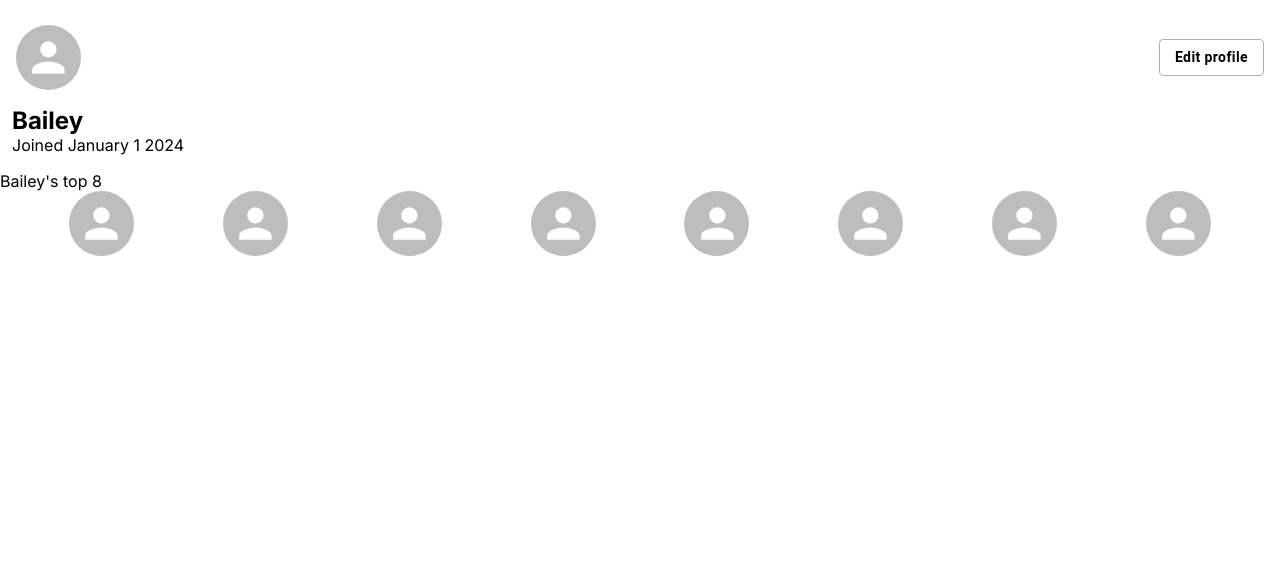
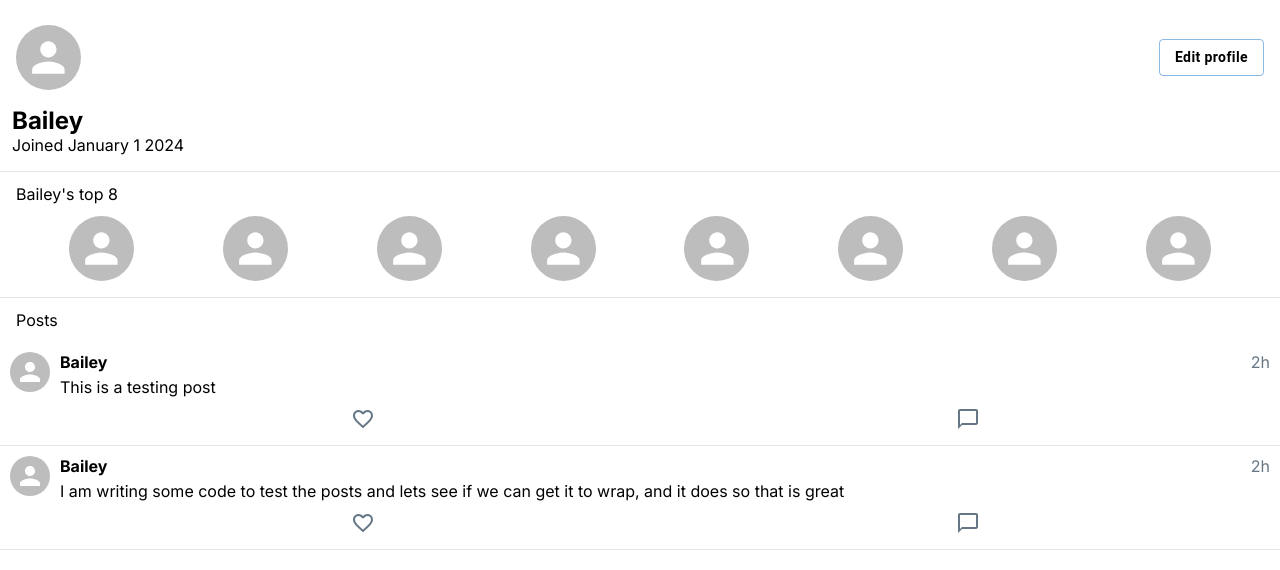
Before and after one commit to BaileyM96/Social-Media, a Next.js app in the folder socialmedia/: page /Components/Profile in a window 1280 px wide. Shown: the top 570 px of the page. Built offline with nearby package versions, Linux system fonts and the light colour scheme.

Commit message:
Created the basic design for the profile page and made the posts look more like x

```diff
--- a/socialmedia/src/app/Components/Profile/page.js
+++ b/socialmedia/src/app/Components/Profile/page.js
@@ -1,7 +1,12 @@
 'use client';
 import { StyledProfileHeader, StyledProfileAvatar, StyledEditProfileButton, StyledUserInfoContainer,
-StyledTopFriendsContainer, StyledTopFriendsHeader
+StyledTopFriendsContainer, StyledTopFriendsHeader, StyledPostsContainer, PostHeaderContainer,
+PostHeader, UserName, StyledPostTime, PostText, Actions
 } from "./profile.styled"
+
+import { StyledAvatar } from "@/app/home/home.styled";
+import FavoriteBorderIcon from '@mui/icons-material/FavoriteBorder';
+import ChatBubbleOutlineIcon from '@mui/icons-material/ChatBubbleOutline';
 
 export default function Profile() {
     return (
@@ -27,6 +32,37 @@ export default function Profile() {
             <StyledProfileAvatar />
             <StyledProfileAvatar />
         </StyledTopFriendsContainer>
+
+        <StyledTopFriendsHeader>Posts</StyledTopFriendsHeader>
+        <StyledPostsContainer>
+            <StyledAvatar />
+            <PostHeaderContainer>
+                <PostHeader>
+                    <UserName>Bailey</UserName>
+                    <StyledPostTime>2h</StyledPostTime>
+                </PostHeader>
+                <PostText>This is a testing post</PostText>
+                <Actions>
+                    <span><FavoriteBorderIcon /></span>
+                    <span><ChatBubbleOutlineIcon /></span>
+                </Actions>
+            </PostHeaderContainer>
+        </StyledPostsContainer>
+
+        <StyledPostsContainer>
+            <StyledAvatar />
+            <PostHeaderContainer>
+                <PostHeader>
+                    <UserName>Bailey</UserName>
+                    <StyledPostTime>2h</StyledPostTime>
+                </PostHeader>
+                <PostText>I am writing some code to test the posts and lets see if we can get it to wrap, and it does so that is great</PostText>
+                <Actions>
+                    <span><FavoriteBorderIcon /></span>
+                    <span><ChatBubbleOutlineIcon /></span>
+                </Actions>
+            </PostHeaderContainer>
+        </StyledPostsContainer>
         </>
     )
 }
--- a/socialmedia/src/app/Components/Profile/profile.styled.js
+++ b/socialmedia/src/app/Components/Profile/profile.styled.js
@@ -31,6 +31,7 @@ align-items: stretch;
 padding-left: 12px;
 padding-right: 16px;
 padding-bottom: 16px;
+border-bottom: 1px solid #e1e8ed;
 `;
 
 export const StyledTopFriendsContainer = styled.section`
@@ -39,8 +40,50 @@ flex-direction: row;
 flex-wrap: wrap;
 justify-content: space-evenly;
 gap: 20px;
+padding-bottom: 16px;
+border-bottom: 1px solid #e1e8ed;
 `;
 
 export const StyledTopFriendsHeader = styled.div`
+padding-left: 16px;
+padding-bottom: 12px;
+padding-top: 12px;
+`;
 
+export const StyledPostsContainer = styled.section`
+display: grid;
+grid-template-columns: auto 1fr;
+gap: 10px;
+padding: 10px;
+border-bottom: 1px solid #e1e8ed;
 `;
+
+export const PostHeaderContainer = styled.div`
+display: flex;
+flex-direction: column;
+`;
+
+export const PostHeader = styled.div`
+display: flex;
+justify-content: space-between;
+margin-bottom: 5px;
+`;
+
+export const UserName = styled.span`
+font-weight: bold;
+`;
+
+export const StyledPostTime = styled.span`
+color: #657786;
+`;
+
+export const PostText = styled.p`
+  margin: 0;
+`;
+
+export const Actions = styled.div`
+  display: flex;
+  justify-content: space-around;
+  margin-top: 10px;
+  color: #657786;
+`;
```
